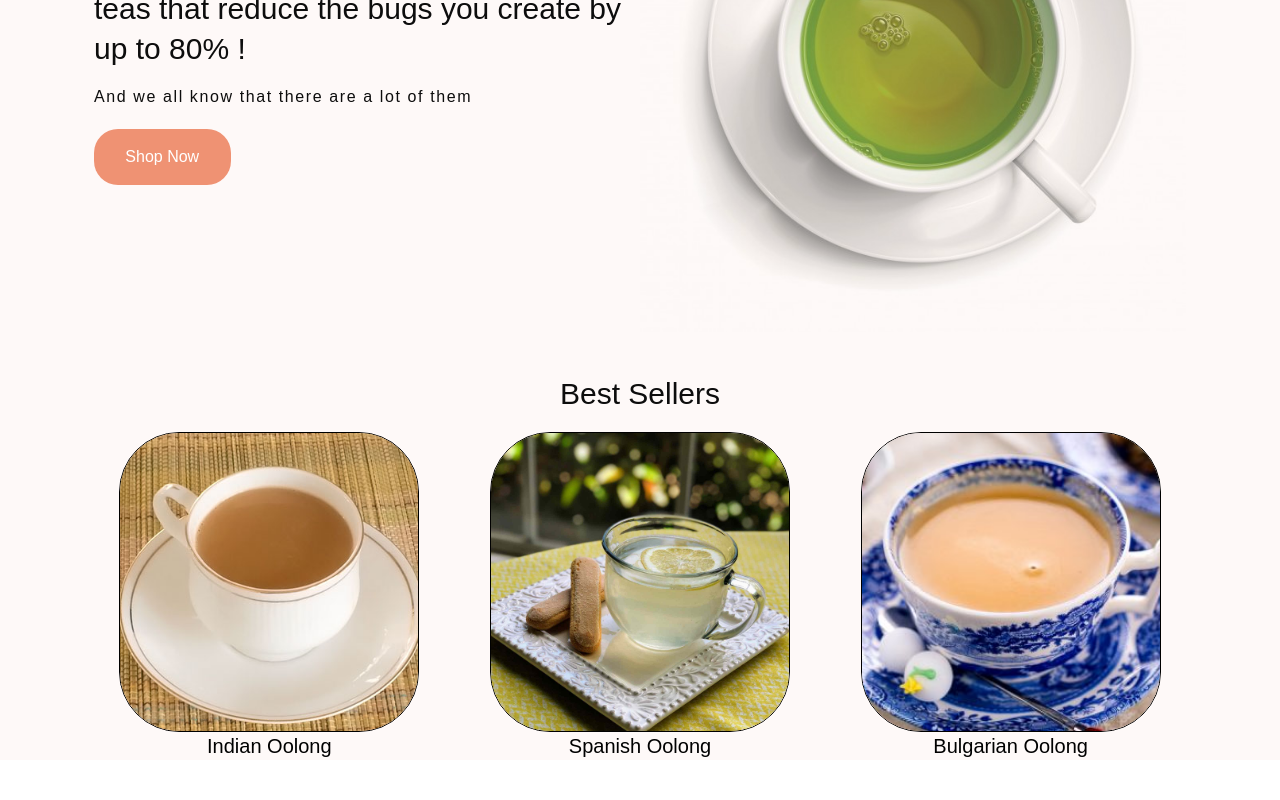
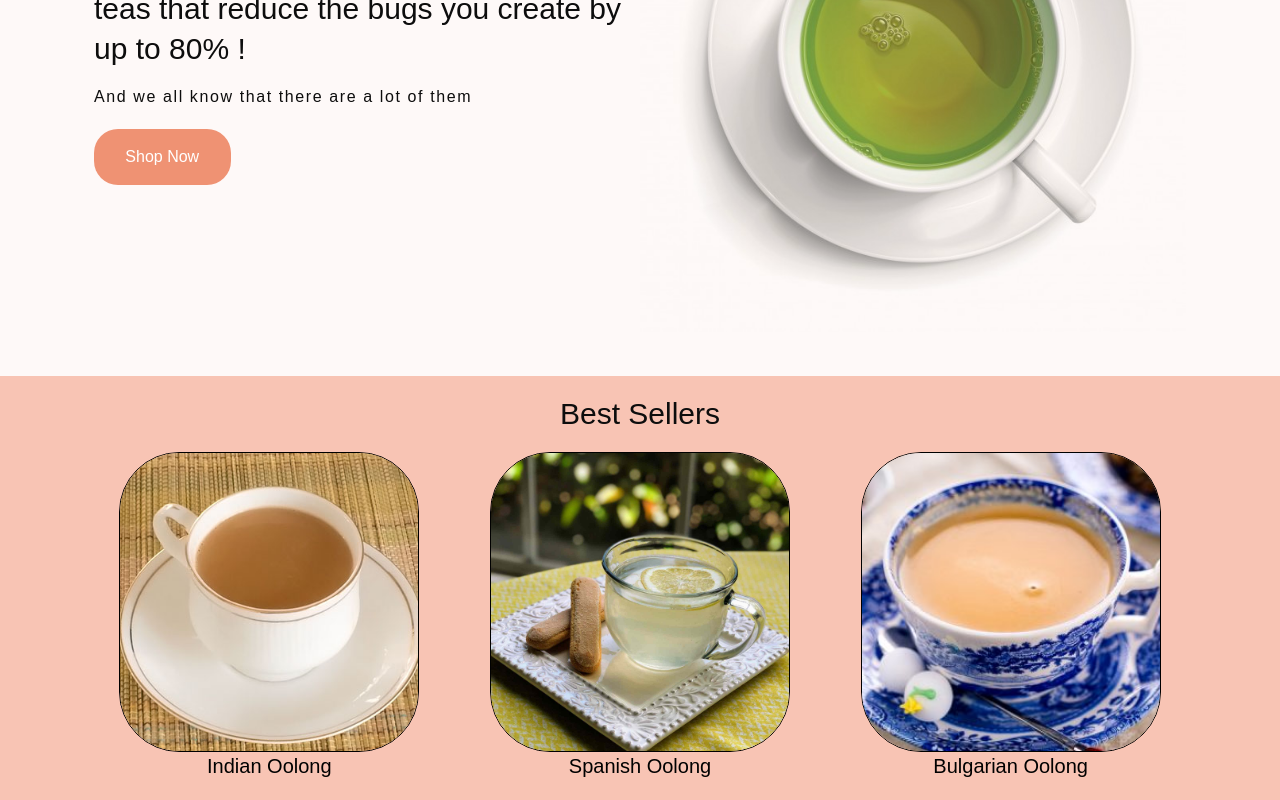
Before and after one commit to Mopcho/mopcommerce, a React (Create React App) app in the folder client/: page / in a window 1280 px wide. Shown: the part 354-1154 px from the top of the page. Before the commit the page ends 1114 px from the top, so only its background shows below. Built offline with nearby package versions, Linux system fonts and the light colour scheme; the HTML template or start-up script is replaced by a standard one.

Commit message:
Added backgroud to bestsellers

```diff
--- a/client/src/components/BestSellers/BestSellers.tsx
+++ b/client/src/components/BestSellers/BestSellers.tsx
@@ -3,7 +3,8 @@ import { ImageCard } from "components/styles/ImageCard.styled.js";
 
 export const BestSellers: FC = () => {
     return (
-        <section className="container flex flex-col gap-5">
+        <section className="bg-[#F8C4B4] py-5">
+            <div className="container flex flex-col gap-5">
                 <h1 className="text-3xl text-third text-center">Best Sellers</h1>
                 <div className="flex gap-5 justify-around items-center flex-col sm:flex-row">
                     <ImageCard>
@@ -19,6 +20,7 @@ export const BestSellers: FC = () => {
                         <h2 className="text-xl text-center">Bulgarian Oolong</h2>
                     </ImageCard>
                 </div>
+            </div>
         </section>
     )
 }
```
Lines whose indentation alone changed are shown as unchanged.
